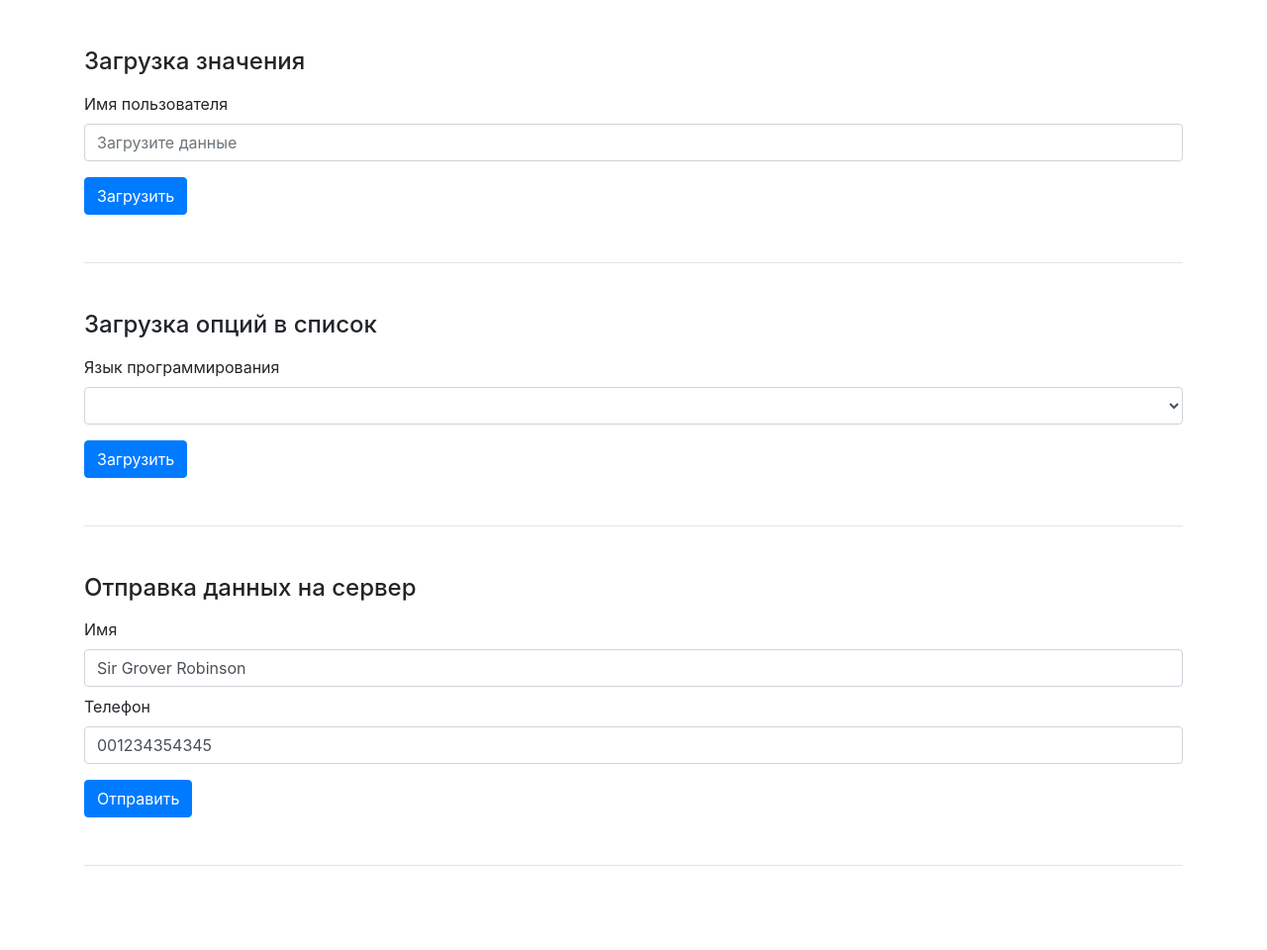
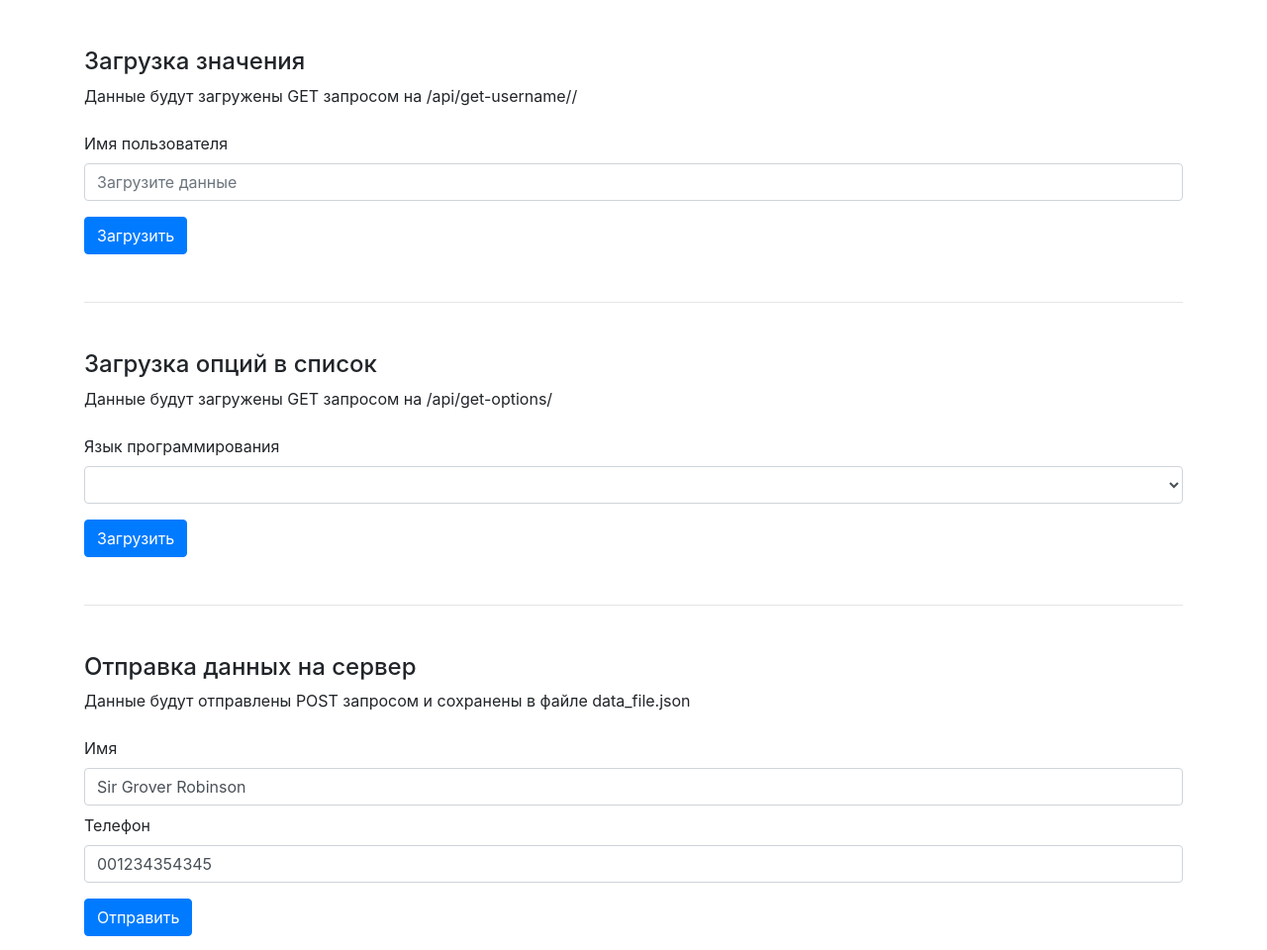
Before and after one commit to stepik-a-w/drf-fullstack, a Django app: page / in a window 1280 px wide. Shown: the top 960 px of the page at 99% size. Before the commit the page ends 875 px from the top, so only its background shows below. Run offline with Django 3.2, Linux system fonts and the light colour scheme; lists and menus that the app fills with data are empty; some libraries are stand-ins or nearby versions.

Commit message:
descriptions and alerts for frontend

```diff
--- a/drf_project/sample/templates/index.html
+++ b/drf_project/sample/templates/index.html
@@ -12,6 +12,9 @@
 
         <div class="my-5">
             <h4>Загрузка значения</h4>
+
+            <p>Данные будут загружены GET запросом на /api/get-username//</p>
+
             <label class="mt-2"> Имя пользователя </label>
             <input type="email" class="form-control" id="input1" placeholder="Загрузите данные">
             <button type="button" class="btn btn-primary mt-3" id="trigger1">Загрузить</button>
@@ -20,6 +23,9 @@
 
         <div class="my-5">
             <h4>Загрузка опций в список</h4>
+
+            <p>Данные будут загружены GET запросом на /api/get-options/</p>
+
             <label class="mt-2"> Язык программирования </label>
             <select  class="form-control" id="input2" placeholder="Загрузите данные"></select>
             <button type="button" class="btn btn-primary mt-3" id="trigger2">Загрузить</button>
@@ -28,6 +34,9 @@
 
         <div class="my-5">
             <h4>Отправка данных на сервер</h4>
+
+            <p>Данные будут отправлены POST запросом и сохранены в файле data_file.json</p>
+
             <label class="mt-2"> Имя </label>
             <input class="form-control" id="input31" value="Sir Grover Robinson">
             <label class="mt-2"> Телефон </label>
@@ -44,6 +53,7 @@
             axios.get('http://lvh.me:8000/api/get-username/').then(response => {
                 console.log(`GET users`, response.data);
                 document.getElementById("input1").value = response.data.full_name
+                alert("Данные загружены")
             })
         },false);
 
@@ -63,6 +73,8 @@
                     select.appendChild(option);
                 }
 
+                alert("Данные загружены")
+
             })
         },false);
 
@@ -76,11 +88,13 @@
             axios.post('http://lvh.me:8000/api/add-request/', {name:name, phone:phone}).then(response => {
                 console.log(`GET users`, response.data);
                 document.getElementById("input1").value = response.data.status
+
+                alert("Данные отправлены")
+
             })
 
         },false);
 
-
     </script>
 </body>
 </html>
```
